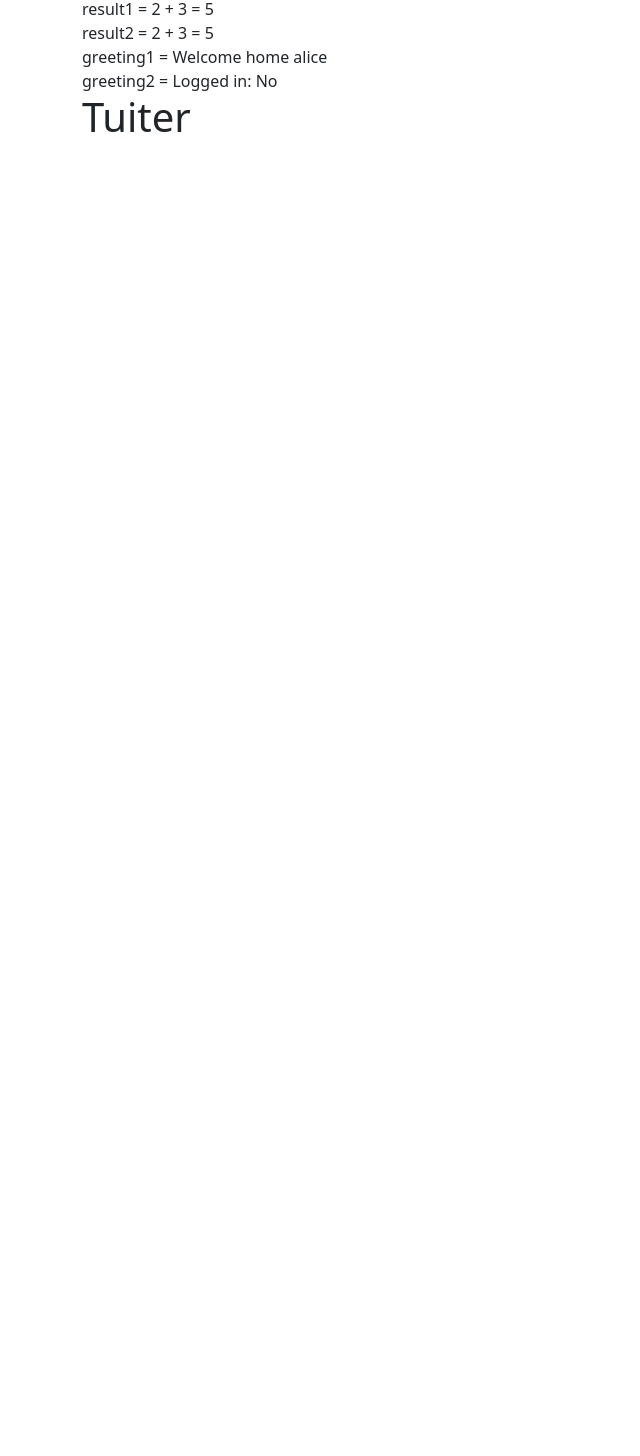
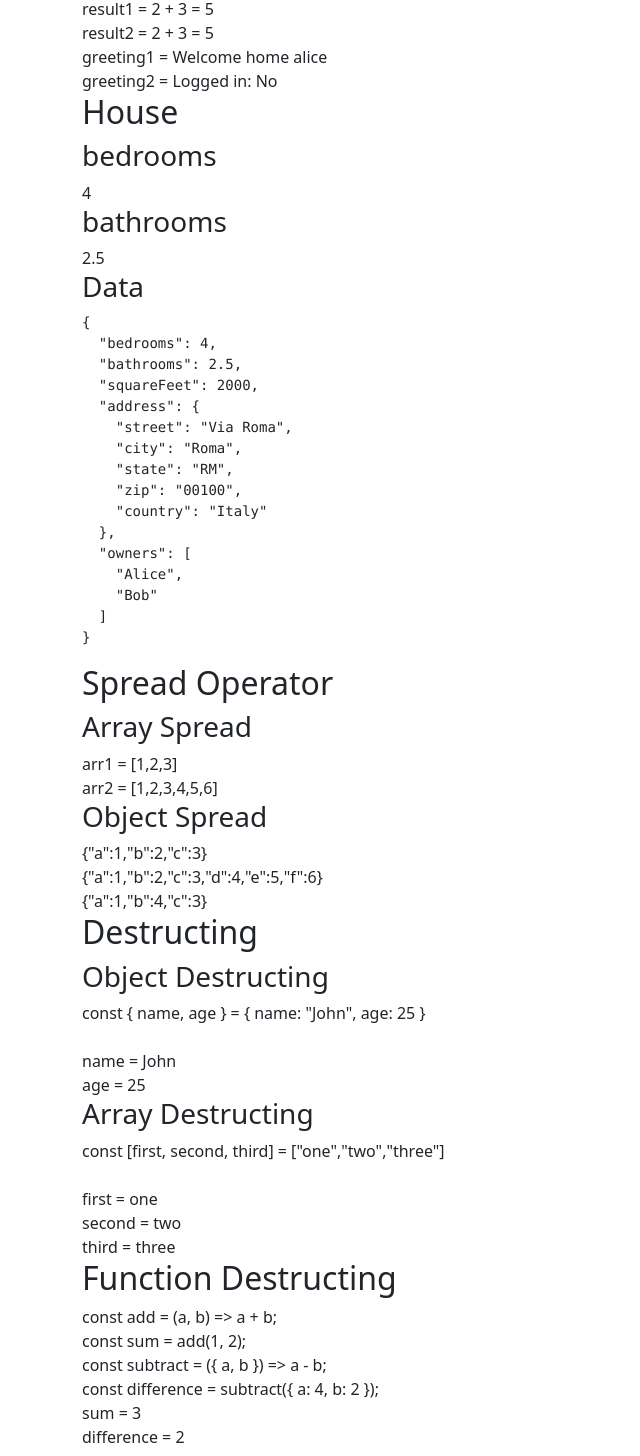
Before and after one commit to DanGraziano/tuiter-react-web-app, a React (Create React App) app: page /labs in a window 1280 px wide. Shown: the part 2360-3816 px from the top of the page, without its empty margins (0-640 px from the left). Before the commit the page ends 2509 px from the top, so only its background shows below. Built offline with nearby package versions, Linux system fonts and the light colour scheme.

Commit message:
Add house, spread, desturcting code

```diff
--- /dev/null
+++ b/src/labs/a3/destructing.js
@@ -0,0 +1,23 @@
+function Destructing() {
+    const person = { name: "John", age: 25 };
+    const { name, age } = person;
+    const numbers = ["one", "two", "three"];
+    const [ first, second, third ] = numbers;
+    return (
+      <div>
+        <h2>Destructing</h2>
+        <h3>Object Destructing</h3>
+        const &#123; name, age &#125; =
+              &#123; name: "John", age: 25 &#125;<br /><br />
+        name = {name}<br />
+        age = {age}
+        <h3>Array Destructing</h3>
+        const [first, second, third] = ["one","two","three"]<br/><br/>
+        first = {first}<br />
+        second = {second}<br />
+        third = {third}
+      </div>
+    );
+}
+
+export default Destructing;
--- /dev/null
+++ b/src/labs/a3/function-destructing.js
@@ -0,0 +1,20 @@
+function FunctionDestructing() {
+
+    const add = (a, b) => a + b;
+    const sum = add(1, 2);
+    const subtract = ({ a, b }) => a - b;
+    const difference = subtract({ a: 4, b: 2 });
+    return (
+      <div>
+        <h2>Function Destructing</h2>
+        const add = (a, b) =&gt; a + b;<br />
+        const sum = add(1, 2);<br />
+        const subtract = (&#123; a, b &#125;) =&gt; a - b;<br />
+        const difference = subtract(&#123; a: 4, b: 2 &#125;);<br/>
+        sum = {sum}<br />
+        difference = {difference}
+      </div>
+    );
+}
+
+export default FunctionDestructing;
--- /dev/null
+++ b/src/labs/a3/house.js
@@ -0,0 +1,30 @@
+function House() {
+    const house = {
+      bedrooms: 4,
+      bathrooms: 2.5,
+      squareFeet: 2000,
+      address: {
+        street: "Via Roma",
+        city: "Roma",
+        state: "RM",
+        zip: "00100",
+        country: "Italy",
+      },
+      owners: ["Alice", "Bob"],
+    };
+
+    return (
+      <div>
+        <h2>House</h2>
+        <h3>bedrooms</h3>
+        {house.bedrooms}
+        <h3>bathrooms</h3>
+        {house.bathrooms}
+        <h3>Data</h3>
+        <pre>{JSON.stringify(house, null, 2)}</pre>
+      </div>
+    );
+}
+
+
+export default House;
--- a/src/labs/a3/java-script.js
+++ b/src/labs/a3/java-script.js
@@ -6,6 +6,10 @@
 import WorkingWithFunctions from "./working-with-functions";
 import WorkingWithArrays from "./working-with-arrays";
 import TemplateLiterals from "./template-literals";
+import House from "./house";
+import Spread from "./spread";
+import Destructing from "./destructing";
+import FunctionDestructing from "./function-destructing";
 
 function JavaScript() {
     console.log('Hello World');
@@ -20,6 +24,10 @@
           <WorkingWithFunctions/>
           <WorkingWithArrays/>
           <TemplateLiterals/>
+          <House/>
+          <Spread/>
+          <Destructing/>
+          <FunctionDestructing/>
        </div>
     );
  }
--- /dev/null
+++ b/src/labs/a3/spread.js
@@ -0,0 +1,22 @@
+function Spread() {
+
+    const arr1 = [ 1, 2, 3 ];
+    const arr2 = [ ...arr1, 4, 5, 6 ];
+    const obj1 = { a: 1, b: 2, c: 3 };
+    const obj2 = { ...obj1, d: 4, e: 5, f: 6 };
+    const obj3 = { ...obj1, b: 4 };
+    return (
+      <div>
+        <h2>Spread Operator</h2>
+        <h3>Array Spread</h3>
+        arr1 = { JSON.stringify(arr1) }  <br />
+        arr2 = { JSON.stringify(arr2) }  <br />
+        <h3>Object Spread</h3>
+        { JSON.stringify(obj1) }         <br />
+        { JSON.stringify(obj2) }         <br />
+        { JSON.stringify(obj3) }         <br />
+      </div>
+    );
+}
+
+export default Spread;
```
